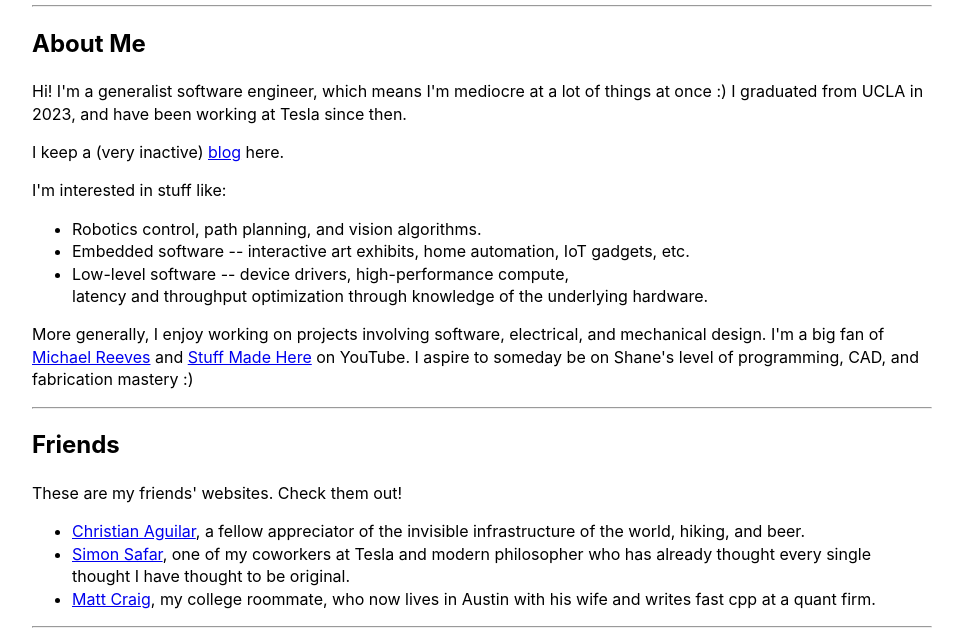
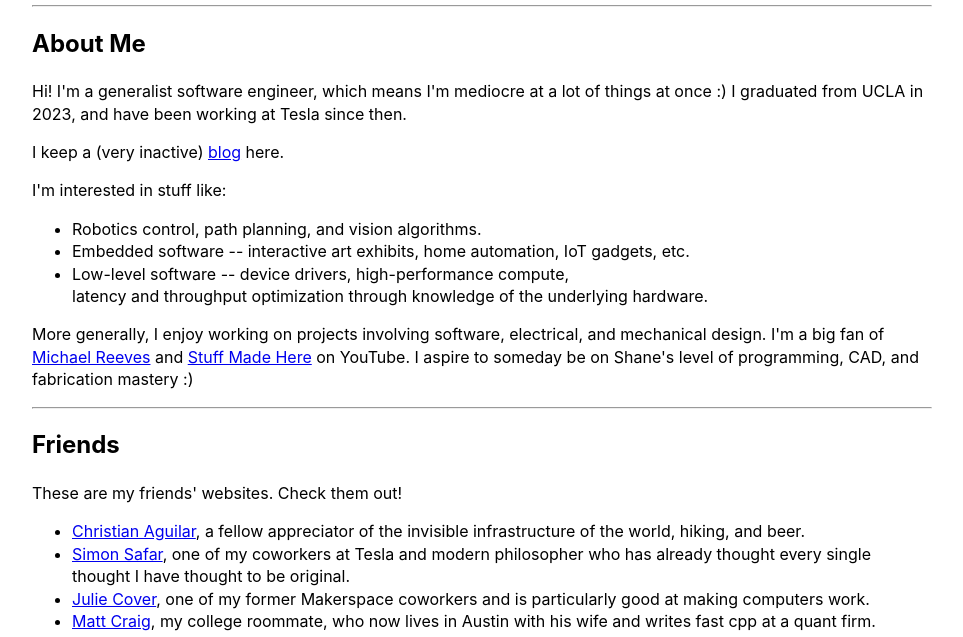
Before and after one commit to tkanarsky/tkanarsky.github.io, a plain HTML site: page index.html in a window 1280 px wide. Shown: the part 163-800 px from the top of the page, without its empty margins (158-1121 px from the left). Drawn offline with Linux system fonts and the light colour scheme.

Commit message:
add more friends

```diff
--- a/index.html
+++ b/index.html
@@ -46,6 +46,7 @@
                 <ul>
                     <li><a href="https://www.cbaguilar.com">Christian Aguilar</a>, a fellow appreciator of the invisible infrastructure of the world, hiking, and beer.</li>
                     <li><a href="https://simonsafar.com">Simon Safar</a>, one of my coworkers at Tesla and modern philosopher who has already thought every single thought I have thought to be original.</li>
+                    <li><a href="https://cobular.com">Julie Cover</a>, one of my former Makerspace coworkers and is particularly good at making computers work.</li>
                     <li><a href="https://mattcraig.tech/">Matt Craig</a>, my college roommate, who now lives in Austin with his wife and writes fast cpp at a quant firm.</li>
                 </ul>
             </section>
```
